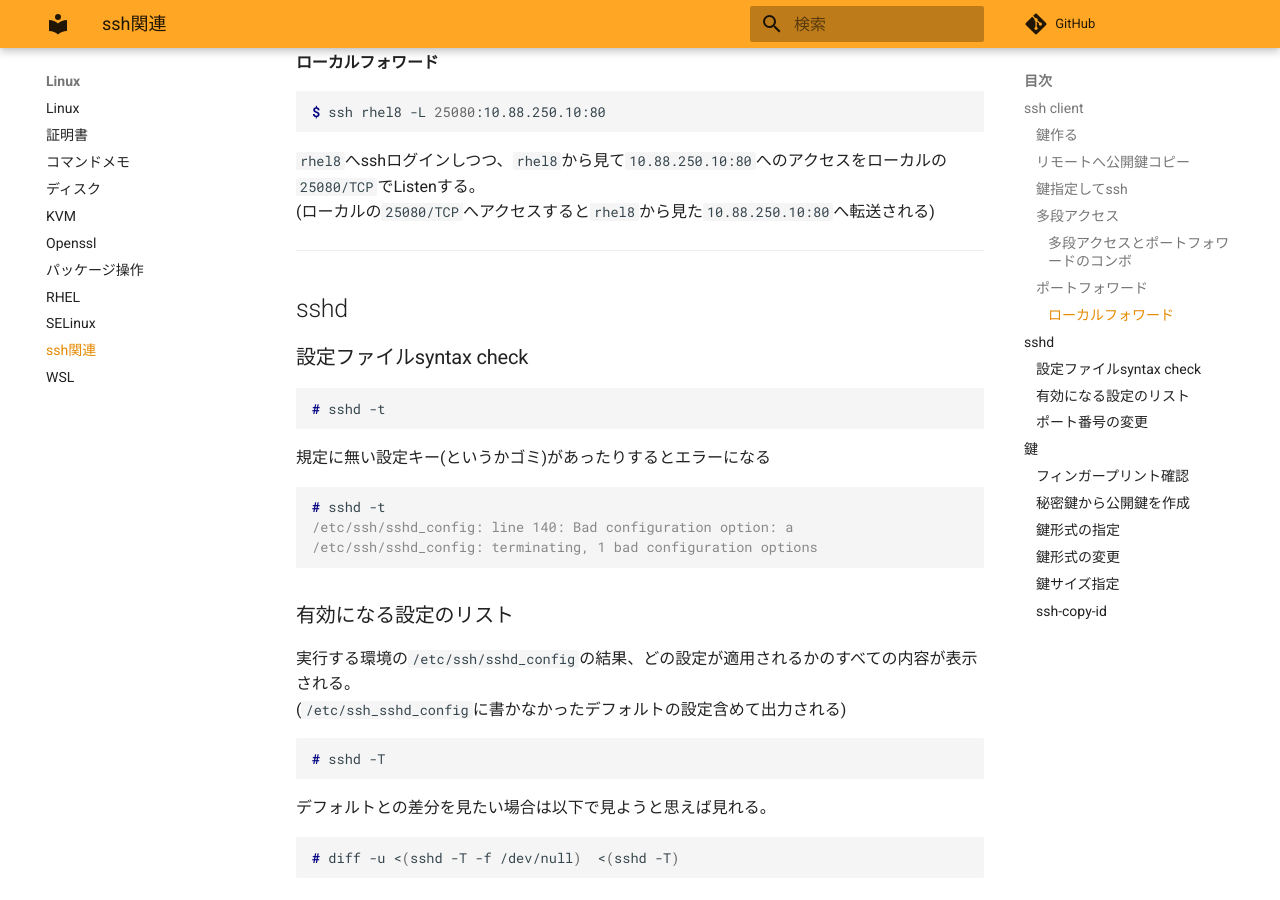
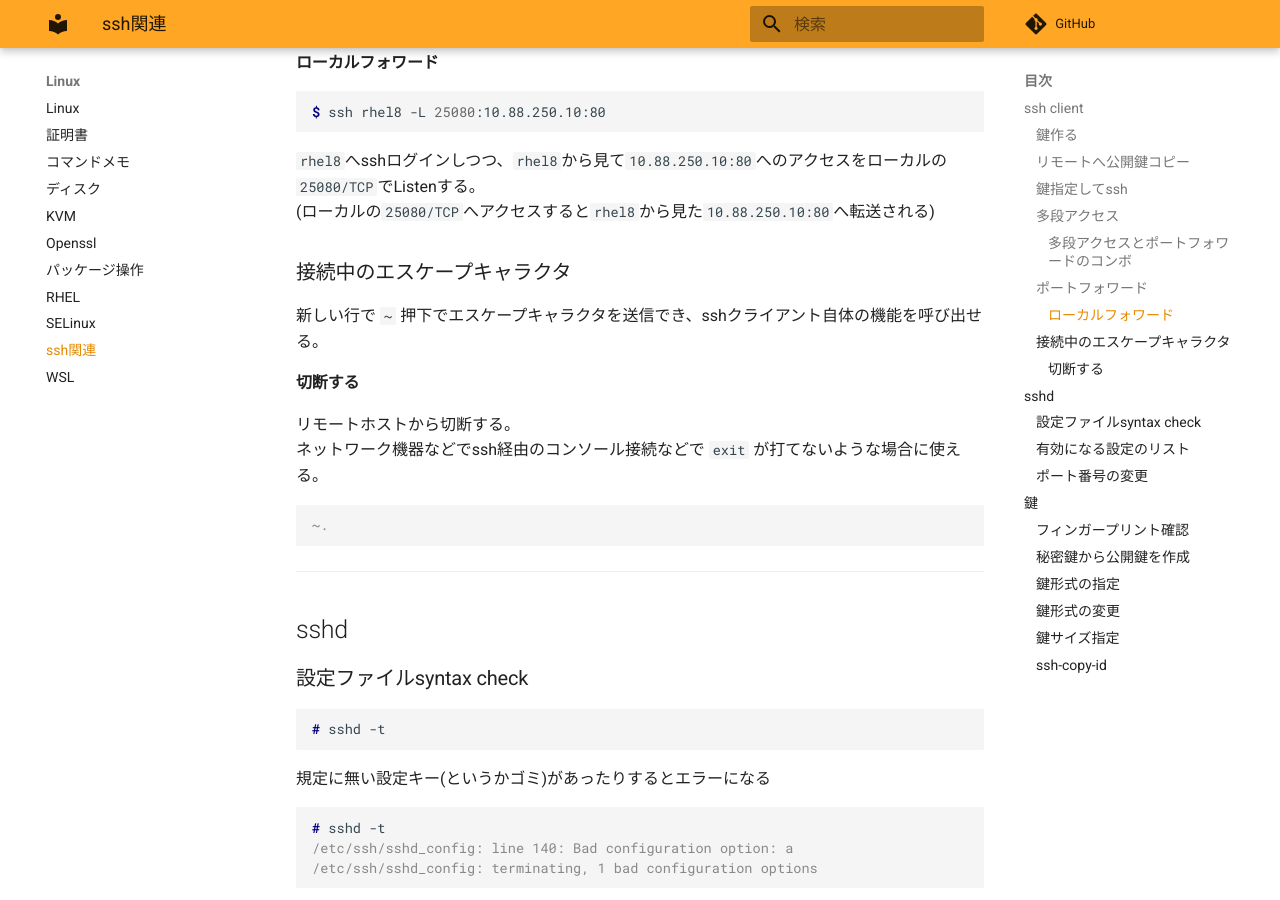
Before and after one commit to zaki-lknr/docs, an MkDocs documentation site: the page built from docs/Linux/ssh.md, in a window 1280 px wide and 900 px high, scrolled down 2164 px. Built offline with MkDocs 1.6.1 and Material for MkDocs 9.7.7, drawn with Linux system fonts in a browser that asks for light colours; comment, search, counter and statistics services are not loaded.

Commit message:
add: linux/ssh: ~.による切断

````diff
--- a/docs/Linux/ssh.md
+++ b/docs/Linux/ssh.md
@@ -98,6 +98,19 @@ $ ssh rhel8 -L 25080:10.88.250.10:80
 
 `rhel8`へsshログインしつつ、`rhel8`から見て`10.88.250.10:80`へのアクセスをローカルの`25080/TCP`でListenする。
 (ローカルの`25080/TCP`へアクセスすると`rhel8`から見た`10.88.250.10:80`へ転送される)
+
+### 接続中のエスケープキャラクタ
+
+新しい行で `~` 押下でエスケープキャラクタを送信でき、sshクライアント自体の機能を呼び出せる。
+
+#### 切断する
+
+リモートホストから切断する。
+ネットワーク機器などでssh経由のコンソール接続などで `exit` が打てないような場合に使える。
+
+```console
+~.
+```
 
 ---
 
````
